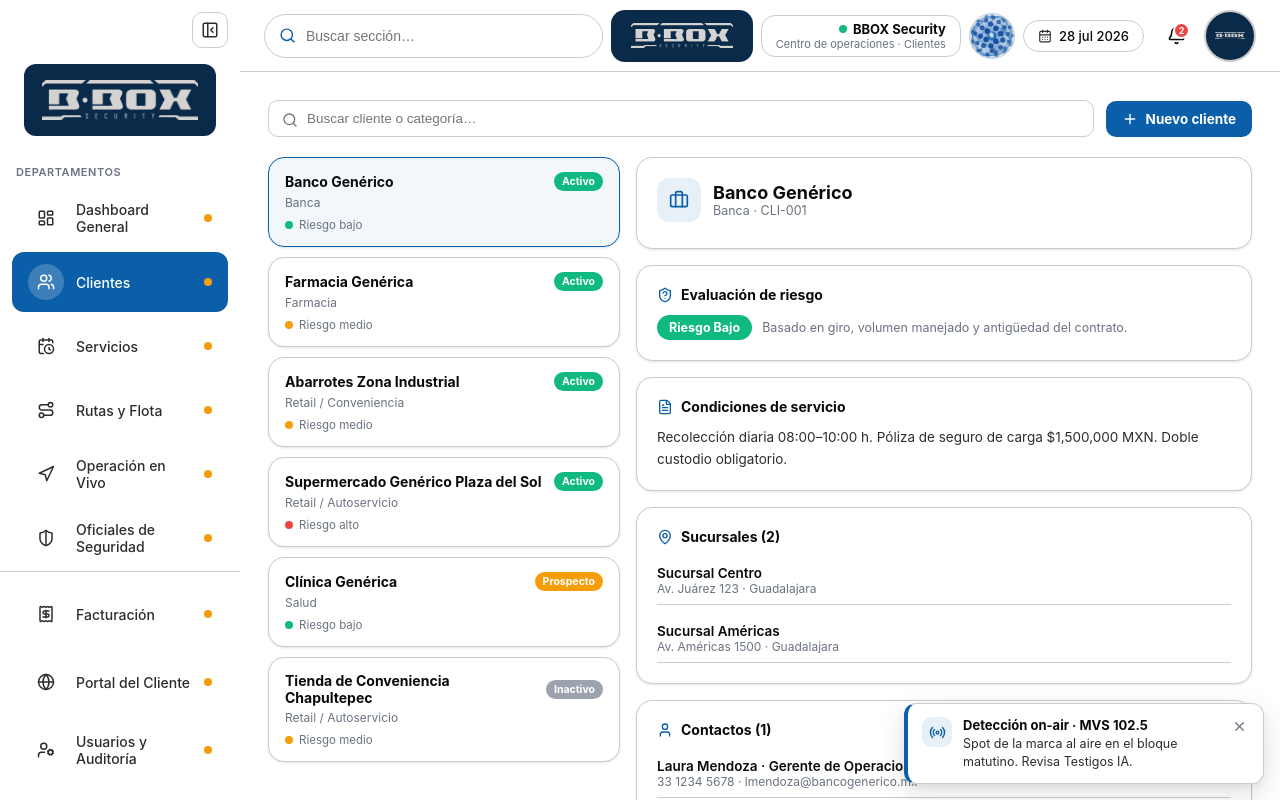
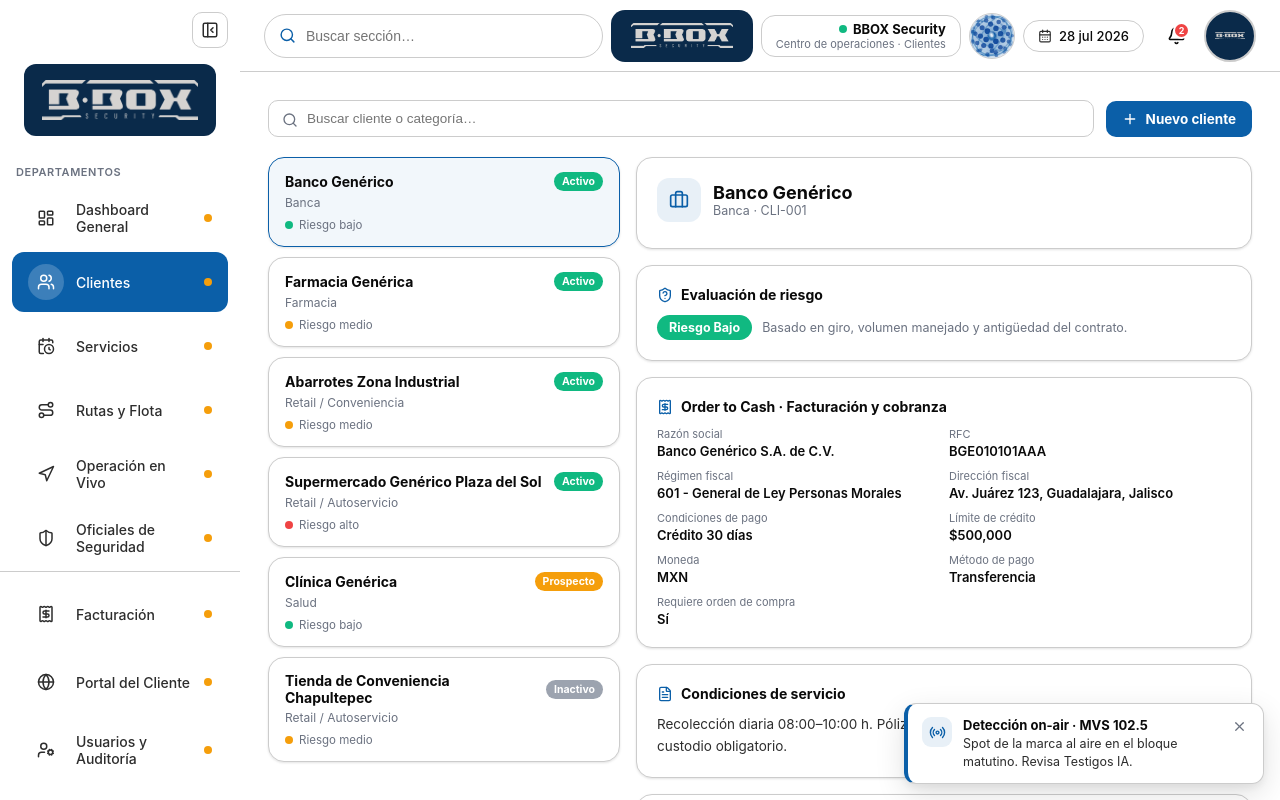
Before and after one commit to mayiainteligencia/extramonitor, a React (Vite) app in the folder frontend/: page / in a window 1280 px wide. Both pictures are taken after a click on the button "Clientes". Built offline with nearby package versions, Linux system fonts and the light colour scheme; the HTML template or start-up script is replaced by a standard one.

Commit message:
se suben cambios

```diff
--- a/frontend/src/components/Clientes.tsx
+++ b/frontend/src/components/Clientes.tsx
@@ -1,8 +1,13 @@
 import React, { useState } from 'react';
-import { Briefcase, Search, Plus, MapPin, User, FileText, ShieldQuestion, X } from 'lucide-react';
+import { Briefcase, Search, Plus, MapPin, User, FileText, ShieldQuestion, X, Receipt } from 'lucide-react';
 import { brandingConfig } from '../config/branding';
 import { useToast } from './shared/toast';
-import { CLIENTES, type Cliente, type EstatusCliente, type NivelRiesgo } from '../data/clientes';
+import {
+  CLIENTES, type Cliente, type EstatusCliente, type NivelRiesgo,
+  type CondicionesPago, type MetodoPago, type Moneda,
+} from '../data/clientes';
+
+const fmtMXN = (n: number) => n.toLocaleString('es-MX', { style: 'currency', currency: 'MXN', maximumFractionDigits: 0 });
 
 const COLOR_RIESGO: Record<NivelRiesgo, string> = { Bajo: '#10B981', Medio: '#F59E0B', Alto: '#EF4444' };
 const COLOR_ESTATUS: Record<EstatusCliente, string> = { Activo: '#10B981', Prospecto: '#F59E0B', Inactivo: '#9CA3AF' };
@@ -136,6 +141,21 @@ export const Clientes: React.FC = () => {
           </div>
 
           <div style={cardStyle}>
+            <SeccionTitulo icono={Receipt} titulo="Order to Cash · Facturación y cobranza" />
+            <div style={{ display: 'grid', gridTemplateColumns: '1fr 1fr', gap: 10, fontSize: 13 }}>
+              <Campo label="Razón social" valor={cliente.facturacion.razonSocial} colores={colores} />
+              <Campo label="RFC" valor={cliente.facturacion.rfc} colores={colores} />
+              <Campo label="Régimen fiscal" valor={cliente.facturacion.regimenFiscal} colores={colores} />
+              <Campo label="Dirección fiscal" valor={cliente.facturacion.direccionFiscal} colores={colores} />
+              <Campo label="Condiciones de pago" valor={cliente.facturacion.condicionesPago} colores={colores} />
+              <Campo label="Límite de crédito" valor={fmtMXN(cliente.facturacion.limiteCredito)} colores={colores} />
+              <Campo label="Moneda" valor={cliente.facturacion.moneda} colores={colores} />
+              <Campo label="Método de pago" valor={cliente.facturacion.metodoPago} colores={colores} />
+              <Campo label="Requiere orden de compra" valor={cliente.facturacion.requierePO ? 'Sí' : 'No'} colores={colores} />
+            </div>
+          </div>
+
+          <div style={cardStyle}>
             <SeccionTitulo icono={FileText} titulo="Condiciones de servicio" />
             <p style={{ margin: 0, fontSize: 13.5, color: colores.textoMedio, lineHeight: 1.6 }}>
               {cliente.condicionesServicio}
@@ -194,6 +214,15 @@ const NuevoClienteModal: React.FC<NuevoClienteModalProps> = ({ onClose, onCrear
   const [puesto, setPuesto] = useState('');
   const [telefono, setTelefono] = useState('');
   const [email, setEmail] = useState('');
+  const [razonSocial, setRazonSocial] = useState('');
+  const [rfc, setRfc] = useState('');
+  const [regimenFiscal, setRegimenFiscal] = useState('601 - General de Ley Personas Morales');
+  const [direccionFiscal, setDireccionFiscal] = useState('');
+  const [condicionesPago, setCondicionesPago] = useState<CondicionesPago>('Contado');
+  const [limiteCredito, setLimiteCredito] = useState('0');
+  const [moneda, setMoneda] = useState<Moneda>('MXN');
+  const [metodoPago, setMetodoPago] = useState<MetodoPago>('Transferencia');
+  const [requierePO, setRequierePO] = useState(false);
 
   const inputStyle: React.CSSProperties = {
     width: '100%', padding: '9px 12px', borderRadius: 8, border: `1px solid ${colores.borde}`,
@@ -213,6 +242,17 @@ const NuevoClienteModal: React.FC<NuevoClienteModalProps> = ({ onClose, onCrear
       condicionesServicio: condiciones.trim() || 'Pendiente de definir con el cliente.',
       sucursales: sucursalNombre.trim() ? [{ nombre: sucursalNombre.trim(), domicilio: domicilio.trim(), ciudad: ciudad.trim() }] : [],
       contactos: contactoNombre.trim() ? [{ nombre: contactoNombre.trim(), puesto: puesto.trim(), telefono: telefono.trim(), email: email.trim() }] : [],
+      facturacion: {
+        razonSocial: razonSocial.trim() || nombre.trim(),
+        rfc: rfc.trim() || 'Pendiente',
+        regimenFiscal,
+        direccionFiscal: direccionFiscal.trim() || 'Pendiente de definir',
+        condicionesPago,
+        limiteCredito: Number(limiteCredito) || 0,
+        moneda,
+        metodoPago,
+        requierePO,
+      },
     });
   };
 
@@ -288,6 +328,39 @@ const NuevoClienteModal: React.FC<NuevoClienteModalProps> = ({ onClose, onCrear
               <input value={email} onChange={e => setEmail(e.target.value)} placeholder="Email" style={inputStyle} />
             </div>
           </div>
+
+          <div style={{ borderTop: `1px solid ${colores.borde}`, paddingTop: 12 }}>
+            <label style={{ ...labelStyle, marginBottom: 10 }}>Order to Cash · Facturación y cobranza</label>
+            <div style={{ display: 'grid', gridTemplateColumns: '1.3fr 1fr', gap: 10, marginBottom: 10 }}>
+              <input value={razonSocial} onChange={e => setRazonSocial(e.target.value)} placeholder="Razón social" style={inputStyle} />
+              <input value={rfc} onChange={e => setRfc(e.target.value)} placeholder="RFC" style={inputStyle} />
+            </div>
+            <input value={direccionFiscal} onChange={e => setDireccionFiscal(e.target.value)} placeholder="Dirección fiscal" style={{ ...inputStyle, marginBottom: 10 }} />
+            <div style={{ display: 'grid', gridTemplateColumns: '1fr 1fr', gap: 10, marginBottom: 10 }}>
+              <select value={condicionesPago} onChange={e => setCondicionesPago(e.target.value as CondicionesPago)} style={inputStyle}>
+                <option value="Contado">Contado</option>
+                <option value="Crédito 15 días">Crédito 15 días</option>
+                <option value="Crédito 30 días">Crédito 30 días</option>
+                <option value="Crédito 60 días">Crédito 60 días</option>
+              </select>
+              <input value={limiteCredito} onChange={e => setLimiteCredito(e.target.value)} type="number" placeholder="Límite de crédito (MXN)" style={inputStyle} />
+            </div>
+            <div style={{ display: 'grid', gridTemplateColumns: '1fr 1fr', gap: 10, marginBottom: 10 }}>
+              <select value={moneda} onChange={e => setMoneda(e.target.value as Moneda)} style={inputStyle}>
+                <option value="MXN">MXN</option>
+                <option value="USD">USD</option>
+              </select>
+              <select value={metodoPago} onChange={e => setMetodoPago(e.target.value as MetodoPago)} style={inputStyle}>
+                <option value="Transferencia">Transferencia</option>
+                <option value="Cheque">Cheque</option>
+                <option value="Tarjeta">Tarjeta</option>
+              </select>
+            </div>
+            <label style={{ display: 'flex', alignItems: 'center', gap: 8, fontSize: 13, color: colores.textoMedio, cursor: 'pointer' }}>
+              <input type="checkbox" checked={requierePO} onChange={e => setRequierePO(e.target.checked)} />
+              Requiere orden de compra (PO) antes de facturar
+            </label>
+          </div>
         </div>
 
         <div style={{ display: 'flex', gap: 10, padding: '16px 20px', borderTop: `1px solid ${colores.borde}`, flexShrink: 0 }}>
@@ -310,6 +383,13 @@ const NuevoClienteModal: React.FC<NuevoClienteModalProps> = ({ onClose, onCrear
   );
 };
 
+const Campo: React.FC<{ label: string; valor: string; colores: typeof brandingConfig.colores }> = ({ label, valor, colores }) => (
+  <div>
+    <div style={{ fontSize: 11, color: colores.textoOscuro, marginBottom: 2 }}>{label}</div>
+    <div style={{ fontSize: 13, fontWeight: 600, color: colores.textoClaro }}>{valor}</div>
+  </div>
+);
+
 const SeccionTitulo: React.FC<{ icono: React.ElementType; titulo: string }> = ({ icono: Icono, titulo }) => {
   const { colores } = brandingConfig;
   return (
--- a/frontend/src/data/clientes.ts
+++ b/frontend/src/data/clientes.ts
@@ -16,6 +16,23 @@ export interface Sucursal {
   ciudad: string;
 }
 
+export type CondicionesPago = 'Contado' | 'Crédito 15 días' | 'Crédito 30 días' | 'Crédito 60 días';
+export type MetodoPago = 'Transferencia' | 'Cheque' | 'Tarjeta';
+export type Moneda = 'MXN' | 'USD';
+
+/** Datos de facturación y cobranza (Order to Cash): lo que se necesita para poder facturar y cobrarle al cliente. */
+export interface DatosFacturacion {
+  razonSocial: string;
+  rfc: string;
+  regimenFiscal: string;
+  direccionFiscal: string;
+  condicionesPago: CondicionesPago;
+  limiteCredito: number;
+  moneda: Moneda;
+  metodoPago: MetodoPago;
+  requierePO: boolean;
+}
+
 export interface Cliente {
   id: string;
   nombre: string;
@@ -25,6 +42,7 @@ export interface Cliente {
   condicionesServicio: string;
   sucursales: Sucursal[];
   contactos: Contacto[];
+  facturacion: DatosFacturacion;
 }
 
 export const CLIENTES: Cliente[] = [
@@ -42,6 +60,11 @@ export const CLIENTES: Cliente[] = [
     contactos: [
       { nombre: 'Laura Mendoza', puesto: 'Gerente de Operaciones', telefono: '33 1234 5678', email: 'lmendoza@bancogenerico.mx' },
     ],
+    facturacion: {
+      razonSocial: 'Banco Genérico S.A. de C.V.', rfc: 'BGE010101AAA', regimenFiscal: '601 - General de Ley Personas Morales',
+      direccionFiscal: 'Av. Juárez 123, Guadalajara, Jalisco', condicionesPago: 'Crédito 30 días', limiteCredito: 500_000,
+      moneda: 'MXN', metodoPago: 'Transferencia', requierePO: true,
+    },
   },
   {
     id: 'CLI-002',
@@ -57,6 +80,11 @@ export const CLIENTES: Cliente[] = [
     contactos: [
       { nombre: 'Jorge Ramírez', puesto: 'Supervisor Regional', telefono: '33 2345 6789', email: 'jramirez@farmaciagenerica.mx' },
     ],
+    facturacion: {
+      razonSocial: 'Farmacia Genérica S.A. de C.V.', rfc: 'FGE020202BBB', regimenFiscal: '601 - General de Ley Personas Morales',
+      direccionFiscal: 'Calz. Independencia 800, Guadalajara, Jalisco', condicionesPago: 'Crédito 15 días', limiteCredito: 150_000,
+      moneda: 'MXN', metodoPago: 'Transferencia', requierePO: false,
+    },
   },
   {
     id: 'CLI-003',
@@ -71,6 +99,11 @@ export const CLIENTES: Cliente[] = [
     contactos: [
       { nombre: 'Patricia Luna', puesto: 'Coordinadora de Seguridad', telefono: '33 3456 7890', email: 'pluna@abarrotes.mx' },
     ],
+    facturacion: {
+      razonSocial: 'Abarrotes Zona Industrial S.A. de C.V.', rfc: 'AZI030303CCC', regimenFiscal: '601 - General de Ley Personas Morales',
+      direccionFiscal: 'Periférico Norte 4500, Guadalajara, Jalisco', condicionesPago: 'Contado', limiteCredito: 0,
+      moneda: 'MXN', metodoPago: 'Transferencia', requierePO: false,
+    },
   },
   {
     id: 'CLI-004',
@@ -85,6 +118,11 @@ export const CLIENTES: Cliente[] = [
     contactos: [
       { nombre: 'Miguel Torres', puesto: 'Gerente de Tienda', telefono: '33 4567 8901', email: 'mtorres@supermercadogenerico.mx' },
     ],
+    facturacion: {
+      razonSocial: 'Supermercado Genérico S.A. de C.V.', rfc: 'SGE040404DDD', regimenFiscal: '601 - General de Ley Personas Morales',
+      direccionFiscal: 'Av. López Mateos Sur 2375, Guadalajara, Jalisco', condicionesPago: 'Crédito 60 días', limiteCredito: 900_000,
+      moneda: 'MXN', metodoPago: 'Transferencia', requierePO: true,
+    },
   },
   {
     id: 'CLI-005',
@@ -99,6 +137,11 @@ export const CLIENTES: Cliente[] = [
     contactos: [
       { nombre: 'Adriana Flores', puesto: 'Administradora', telefono: '33 5678 9012', email: 'aflores@clinicagenerica.mx' },
     ],
+    facturacion: {
+      razonSocial: 'Clínica Genérica S.A. de C.V.', rfc: 'CGE050505EEE', regimenFiscal: '601 - General de Ley Personas Morales',
+      direccionFiscal: 'Av. Pablo Casals 640, Zapopan, Jalisco', condicionesPago: 'Crédito 30 días', limiteCredito: 80_000,
+      moneda: 'MXN', metodoPago: 'Transferencia', requierePO: false,
+    },
   },
   {
     id: 'CLI-006',
@@ -113,5 +156,10 @@ export const CLIENTES: Cliente[] = [
     contactos: [
       { nombre: 'Héctor Vargas', puesto: 'Gerente Regional', telefono: '33 6789 0123', email: 'hvargas@convenienciagenerica.mx' },
     ],
+    facturacion: {
+      razonSocial: 'Tienda de Conveniencia Chapultepec S.A. de C.V.', rfc: 'TCC060606FFF', regimenFiscal: '601 - General de Ley Personas Morales',
+      direccionFiscal: 'Av. Chapultepec Sur 198, Guadalajara, Jalisco', condicionesPago: 'Crédito 30 días', limiteCredito: 200_000,
+      moneda: 'MXN', metodoPago: 'Transferencia', requierePO: false,
+    },
   },
 ];
```
